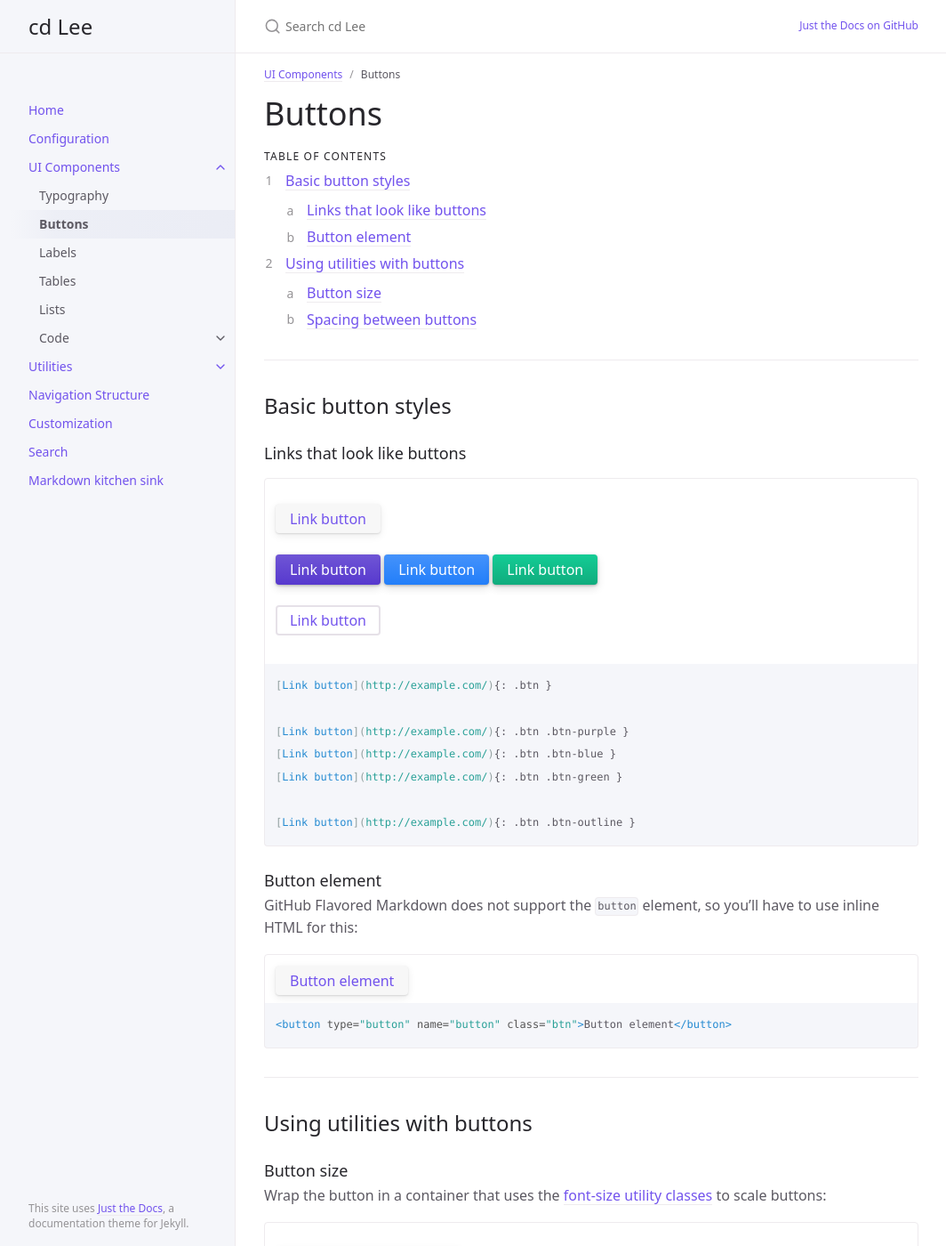
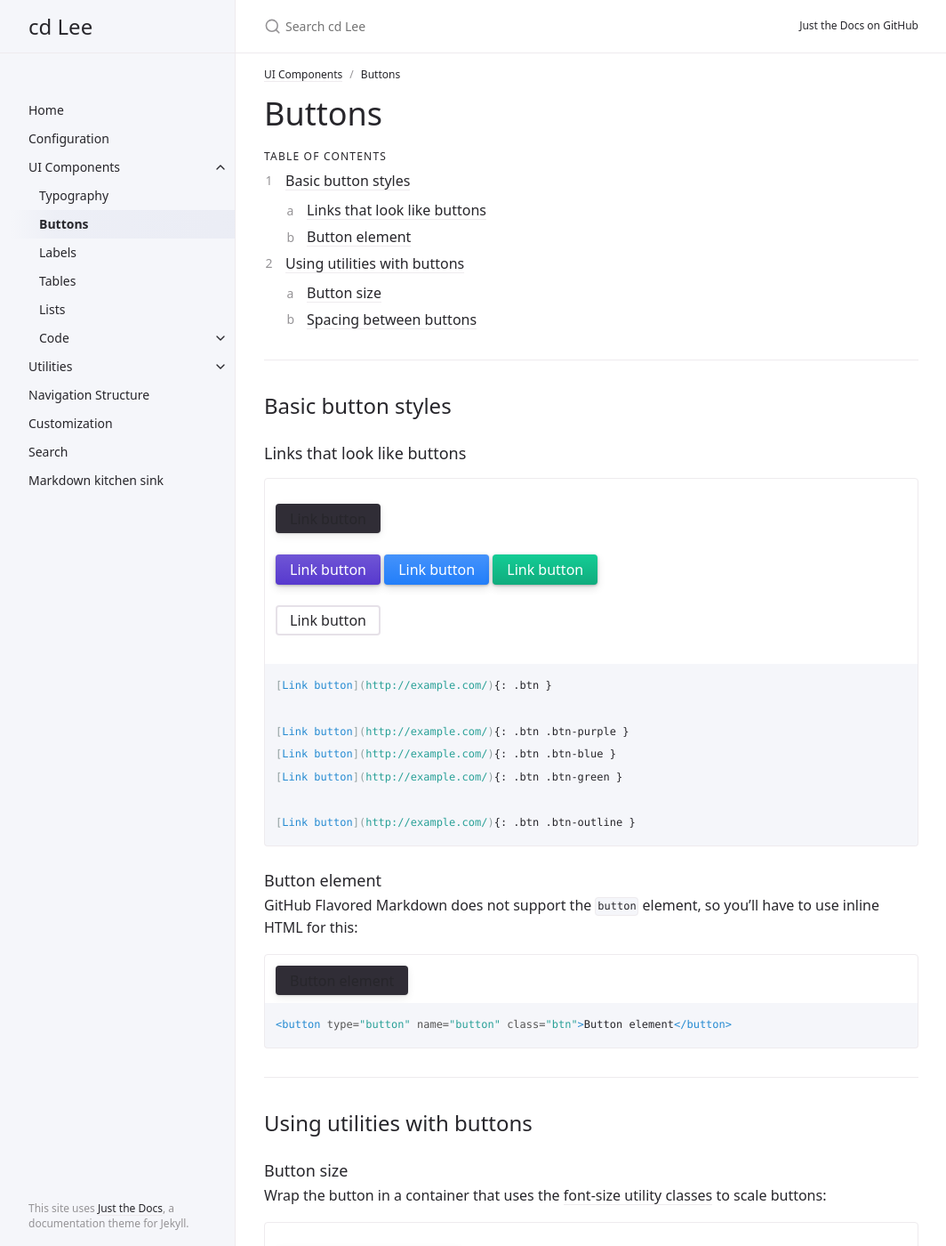
Before and after one commit to wonjin0403/wonjin0403.github.io, a Jekyll site: the page built from docs/ui-components/buttons.md, in a window 1280 px wide and 1400 px high. Shown: the whole window at 89% size, without its empty margins (107-1171 px from the left). Built offline with Jekyll 4.4.1, drawn with Linux system fonts in a browser that asks for light colours.

Commit message:
blog_setting_final_

```diff
--- a/_config.yml
+++ b/_config.yml
@@ -98,7 +98,7 @@ gh_edit_branch: "master" # the branch that your docs is served from
 gh_edit_view_mode: "tree" # "tree" or "edit" if you want the user to jump into the editor immediately
 
 # Color scheme currently only supports "dark", "light"/nil (default), or a custom scheme that you define
-color_scheme: light
+color_scheme: own1_light
 
 # Google Analytics Tracking (optional)
 # e.g, UA-1234567-89
--- /dev/null
+++ b/_sass/color_schemes/own1_light.scss
@@ -0,0 +1,6 @@
+$body-text-color: $grey-dk-300;
+$nav-child-link-color: $grey-dk-300;
+
+$link-color: $grey-dk-300;
+$btn-primary-color: $grey-dk-250;
+$base-button-color: $grey-dk-250;
```
